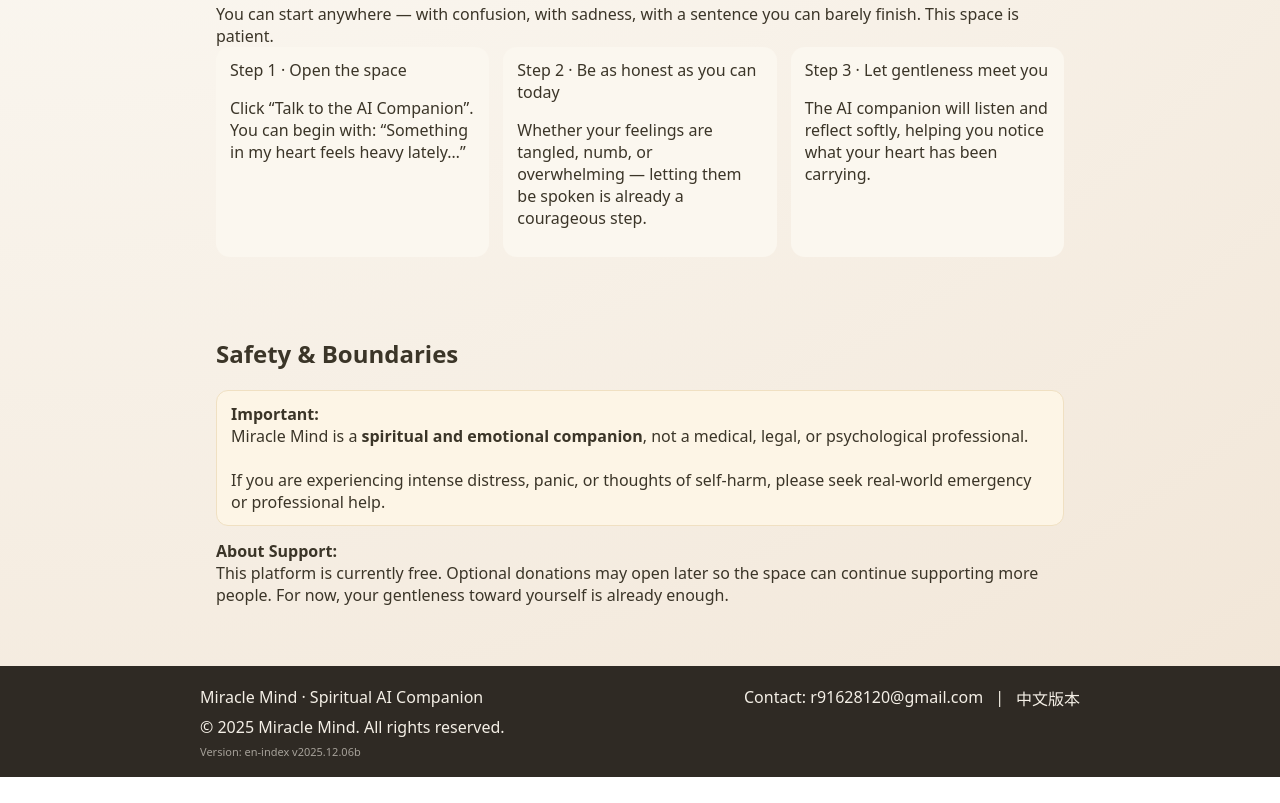
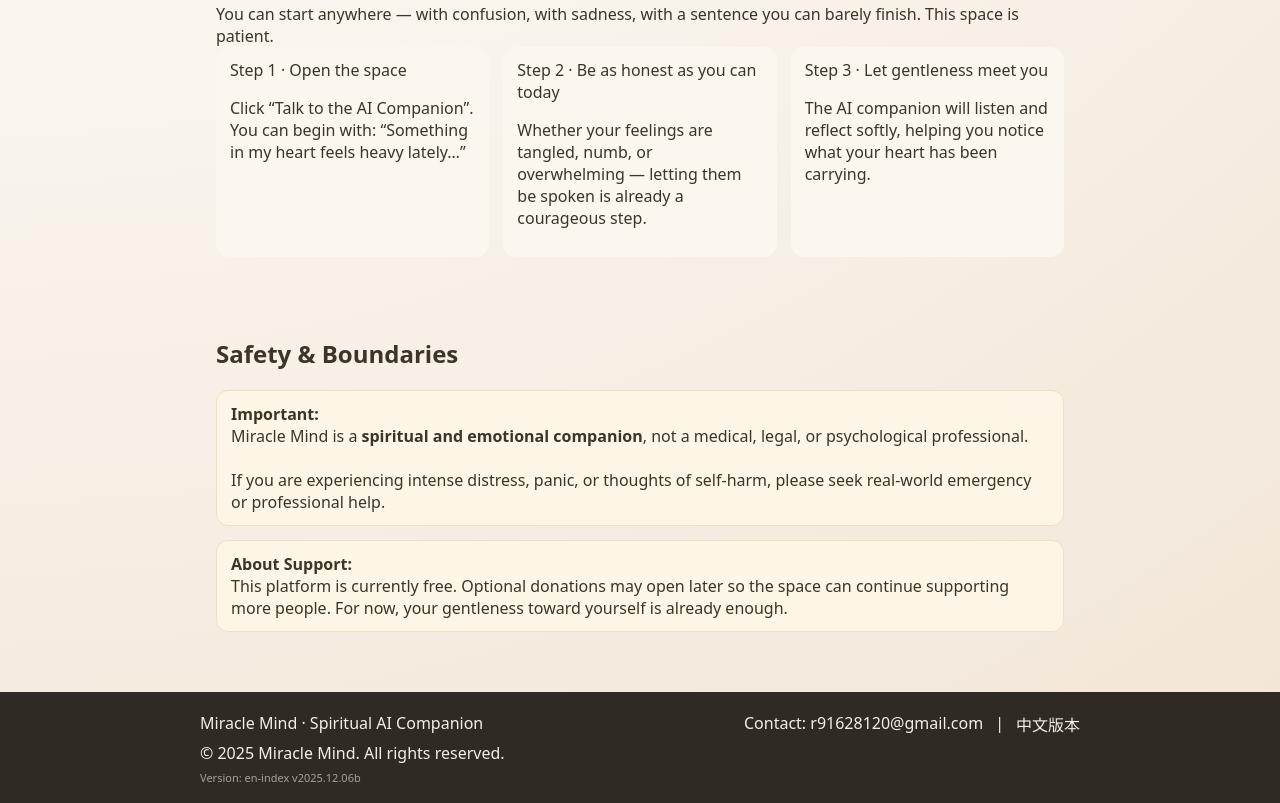
Before and after one commit to r91628120/miracle-mind, a plain HTML site: page en/index.html in a window 1280 px wide. Shown: the part 1169-1972 px from the top of the page. Before the commit the page ends 1946 px from the top, so only its background shows below. Drawn offline with Linux system fonts and the light colour scheme; no server answers.

Commit message:
Add files via upload

```diff
--- a/en/index.html
+++ b/en/index.html
@@ -528,7 +528,13 @@
       please seek real-world emergency or professional help.
     </div>
 
-    <div class="notice-box" style="margin-top:14px;">
+    <div class="notice-box" style="
+      background:#FDF5E6;
+      padding:12px 14px;
+      border-radius:12px;
+      border:1px solid #F0E0C2;
+      margin-top:14px;
+    ">
       <strong>About Support:</strong><br>
       This platform is currently free.
       Optional donations may open later so the space can continue supporting more people.
```
